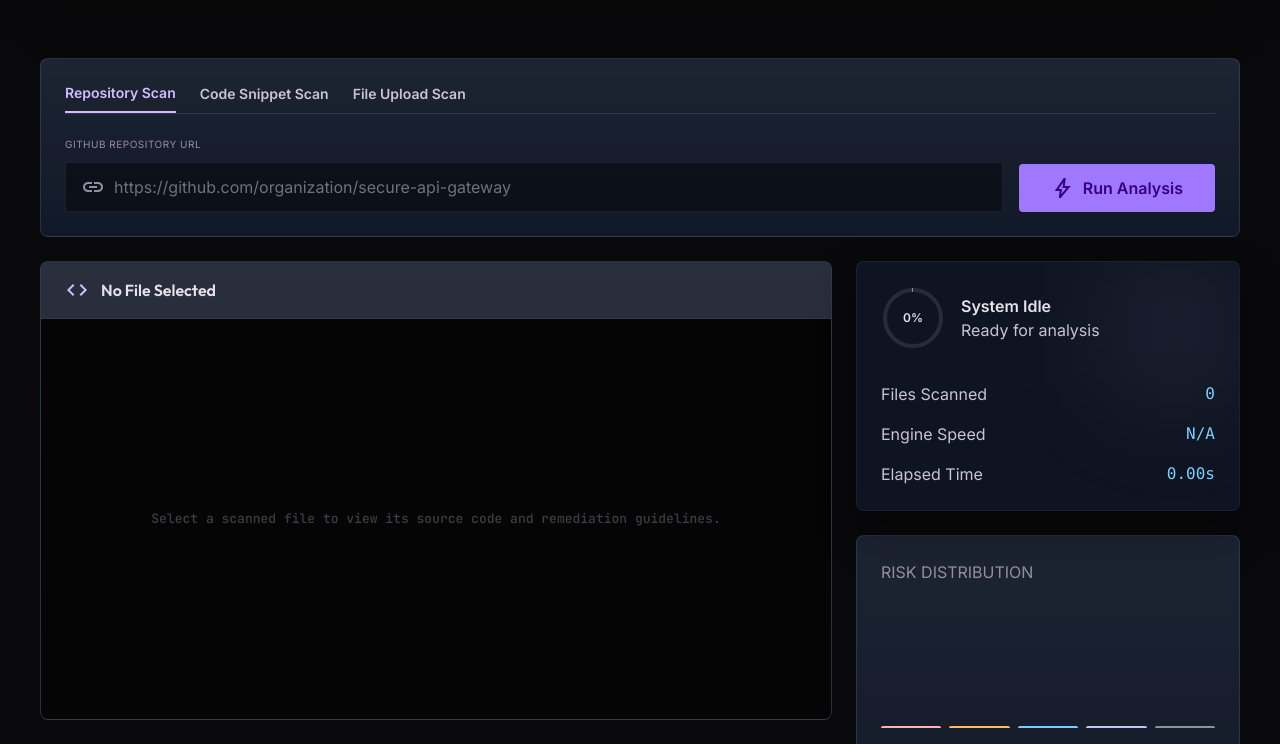
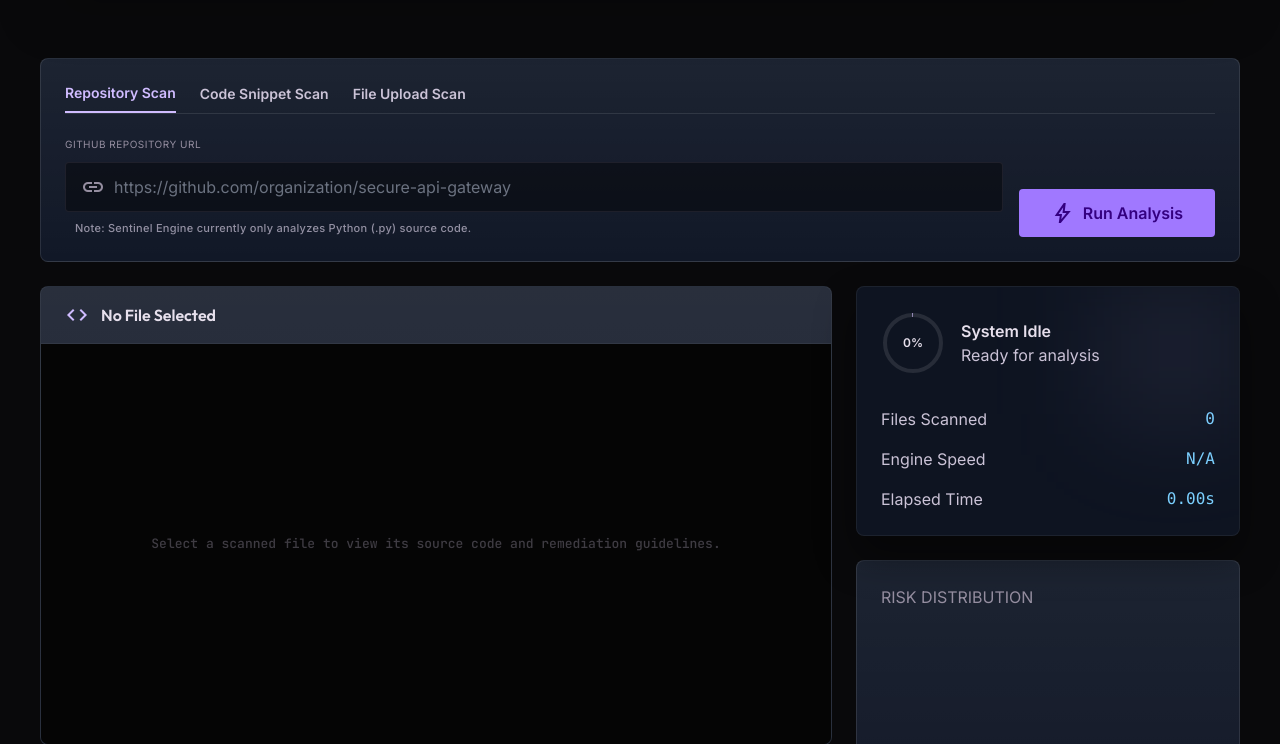
Before and after one commit to WhiteDevil-06/ai-code-viulnerability-detection-engine, a Flask app: page /dashboard in a window 1280 px wide. Shown: the part 70-814 px from the top of the page. Run offline with Flask 3, Linux system fonts and the light colour scheme; data that the repository does not hold is empty; some libraries are stand-ins or nearby versions.

Commit message:
Fix dashboard rounding bug, reduce ZIP timeout to 5s, and prevent git clone hangs

```diff
--- a/app/github_scanner.py
+++ b/app/github_scanner.py
@@ -39,6 +39,9 @@ class GitHubScanner:
             except Exception as e:
                 print(f"[*] ZIP download failed: {e}. Falling back to git clone...")
                 repo_dir = None
+                if "Repository not found" in str(e):
+                    # If GitHub API explicitly says 404, git clone will also fail or hang on password prompt.
+                    raise ValueError(f"Repository not found: {github_url}. Is it public?")
 
             # Fallback to git clone if ZIP failed
             if not repo_dir and shutil.which("git"):
@@ -61,11 +64,18 @@ class GitHubScanner:
     def _clone_via_git(self, github_url: str, tmp_dir: str) -> str:
         """Try git clone. Raises on failure so caller can catch and fallback."""
         repo_dir = os.path.join(tmp_dir, "repo")
+
+        # Disable credential prompts to prevent infinite hangs on invalid/private repos
+        env = os.environ.copy()
+        env["GIT_TERMINAL_PROMPT"] = "0"
+
         subprocess.run(
             ["git", "clone", "--depth", "1", github_url, repo_dir],
             capture_output=True,
             text=True,
-            check=True
+            check=True,
+            env=env,
+            timeout=30
         )
         return repo_dir
 
@@ -84,7 +94,8 @@ class GitHubScanner:
         zip_url = f"https://api.github.com/repos/{owner}/{repo}/zipball/HEAD"
 
         headers = {"Accept": "application/vnd.github+json", "User-Agent": "VulnScanner-AI"}
-        resp = requests.get(zip_url, headers=headers, timeout=60, allow_redirects=True)
+        # Fail fast after 5 seconds if GitHub API hangs, so we can fall back to git clone immediately
+        resp = requests.get(zip_url, headers=headers, timeout=5, allow_redirects=True)
 
         if resp.status_code == 404:
             raise ValueError(f"Repository not found: {github_url}. Is it public?")
--- a/templates/dashboard.html
+++ b/templates/dashboard.html
@@ -184,6 +184,10 @@
             <div class="relative">
                 <span class="material-symbols-outlined absolute left-4 top-1/2 -translate-y-1/2 text-outline" data-icon="link">link</span>
                 <input id="repo-url-input" class="w-full bg-black/40 border border-outline-variant/30 rounded-lg py-3 pl-12 pr-4 focus:ring-2 focus:ring-primary/50 focus:border-primary outline-none transition-all" placeholder="https://github.com/organization/secure-api-gateway" type="text"/>
+            </div>
+            <div class="text-[11px] text-on-surface-variant/70 mt-1 ml-1 flex items-center gap-1.5 font-medium tracking-wide">
+                <i class="fa-solid fa-circle-info text-primary/70"></i>
+                Note: Sentinel Engine currently only analyzes Python (.py) source code.
             </div>
         </div>
         <button id="run-analysis-btn" class="bg-primary-container text-on-primary-container px-8 py-3 rounded-lg font-bold flex items-center gap-2 hover:brightness-110 transition-all whitespace-nowrap">
@@ -657,8 +661,12 @@ document.addEventListener("DOMContentLoaded", () => {
 
         // Time and Speed
         document.getElementById('stat-elapsed-time').textContent = timeElapsed.toFixed(2) + "s";
-        const speed = filesCount > 0 && timeElapsed > 0 ? Math.round(filesCount / timeElapsed) : "N/A";
-        document.getElementById('stat-engine-speed').textContent = speed !== "N/A" ? `${speed} files/sec` : "N/A";
+        let speedStr = "N/A";
+        if (filesCount > 0 && timeElapsed > 0) {
+            const rawSpeed = filesCount / timeElapsed;
+            speedStr = rawSpeed < 10 ? rawSpeed.toFixed(1) : Math.round(rawSpeed);
+        }
+        document.getElementById('stat-engine-speed').textContent = speedStr !== "N/A" ? `${speedStr} files/sec` : "N/A";
 
         // Progress Ring
         const ring = document.getElementById('stat-progress-ring');
```
